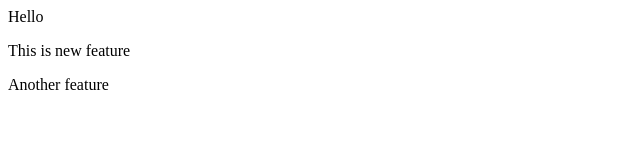
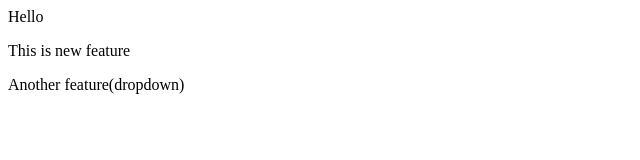
Before and after one commit to Sanya-Patel/LocalRepo2, a plain HTML site: page index.html in a window 1280 px wide. Shown: the whole page, without its empty margins (0-640 px from the left). Drawn offline with Linux system fonts and the light colour scheme.

```diff
--- a/index.html
+++ b/index.html
@@ -2,4 +2,4 @@
     Hello
 </p>
 <p>This is new feature</p>
-<p>Another feature</p>
+<p>Another feature(dropdown)</p>
```
